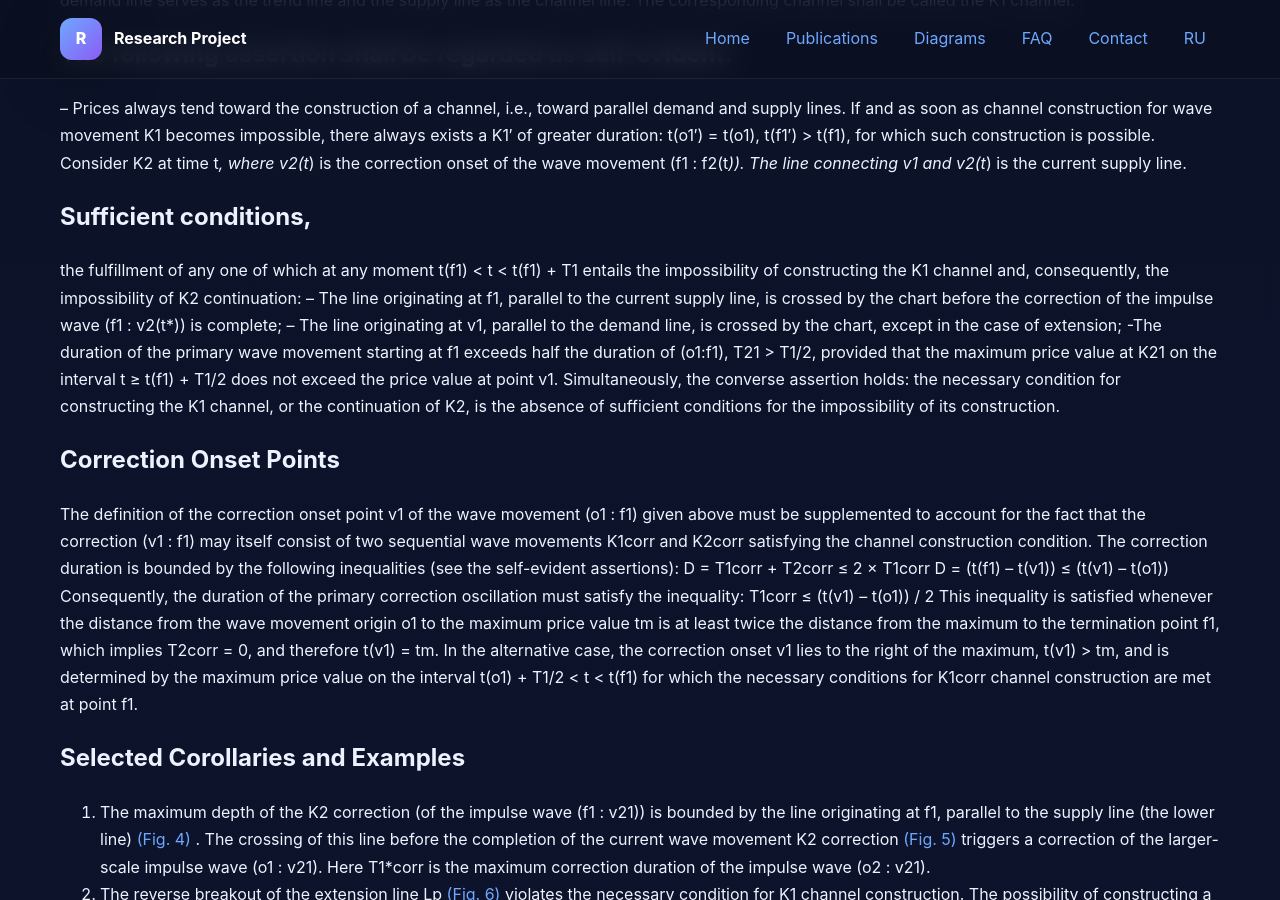
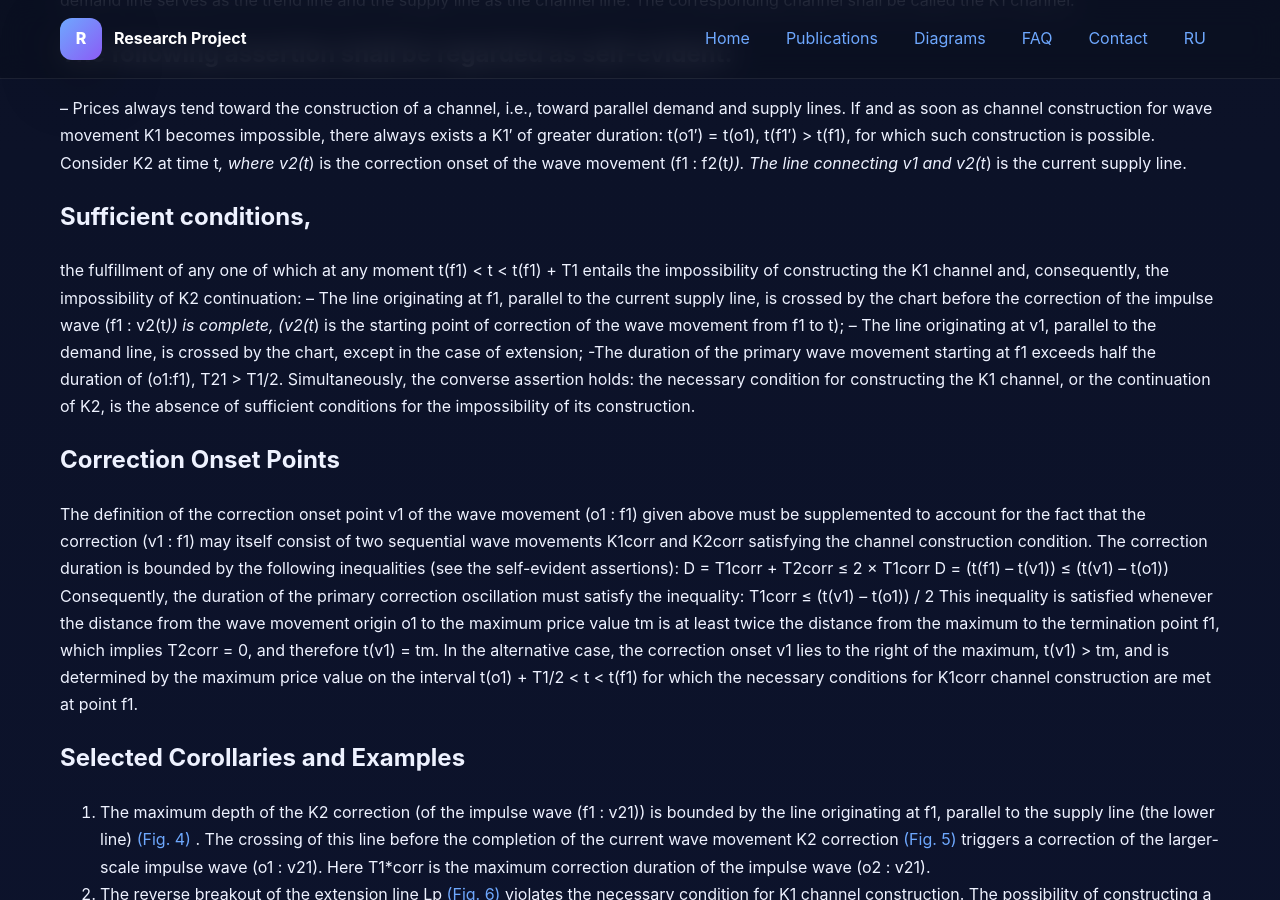
Before and after one commit to naoumov-ilia/naoumov-ilia.github.io, a Jekyll site: the page built from en/articles/article-1.md, in a window 1280 px wide and 900 px high, scrolled down 1702 px. Built offline with Jekyll 4.4.1, drawn with Linux system fonts in a browser that asks for light colours.

Commit message:
Update article-1.md

```diff
--- a/en/articles/article-1.md
+++ b/en/articles/article-1.md
@@ -92,9 +92,9 @@ If and as soon as channel construction for wave movement K1 becomes impossible,
 Consider K2 at time t*, where v2(t*) is the correction onset of the wave movement (f1 : f2(t*)). The line connecting v1 and v2(t*) is the current supply line.
 ## Sufficient conditions,
 the fulfillment of any one of which at any moment t(f1) < t < t(f1) + T1 entails the impossibility of constructing the K1 channel and, consequently, the impossibility of K2 continuation:
-– The line originating at f1, parallel to the current supply line, is crossed by the chart before the correction of the impulse wave (f1 : v2(t*)) is complete;
+– The line originating at f1, parallel to the current supply line, is crossed by the chart before the correction of the impulse wave (f1 : v2(t*)) is complete, (v2(t*) is the starting point of correction of the wave movement from f1 to t);
 – The line originating at v1, parallel to the demand line, is crossed by the chart, except in the case of extension;
--The duration of the primary wave movement starting at f1 exceeds half the duration of (o1:f1), T21 > T1/2, provided that the maximum price value at K21 on the interval    t ≥ t(f1) + T1/2 does not exceed the price value at point v1.
+-The duration of the primary wave movement starting at f1 exceeds half the duration of (o1:f1), T21 > T1/2.
 Simultaneously, the converse assertion holds: the necessary condition for constructing the K1 channel, or the continuation of K2, is the absence of sufficient conditions for the impossibility of its construction.
 ## Correction Onset Points
 The definition of the correction onset point v1 of the wave movement (o1 : f1) given above must be supplemented to account for the fact that the correction (v1 : f1) may itself consist of two sequential wave movements K1corr and K2corr satisfying the channel construction condition.
```
